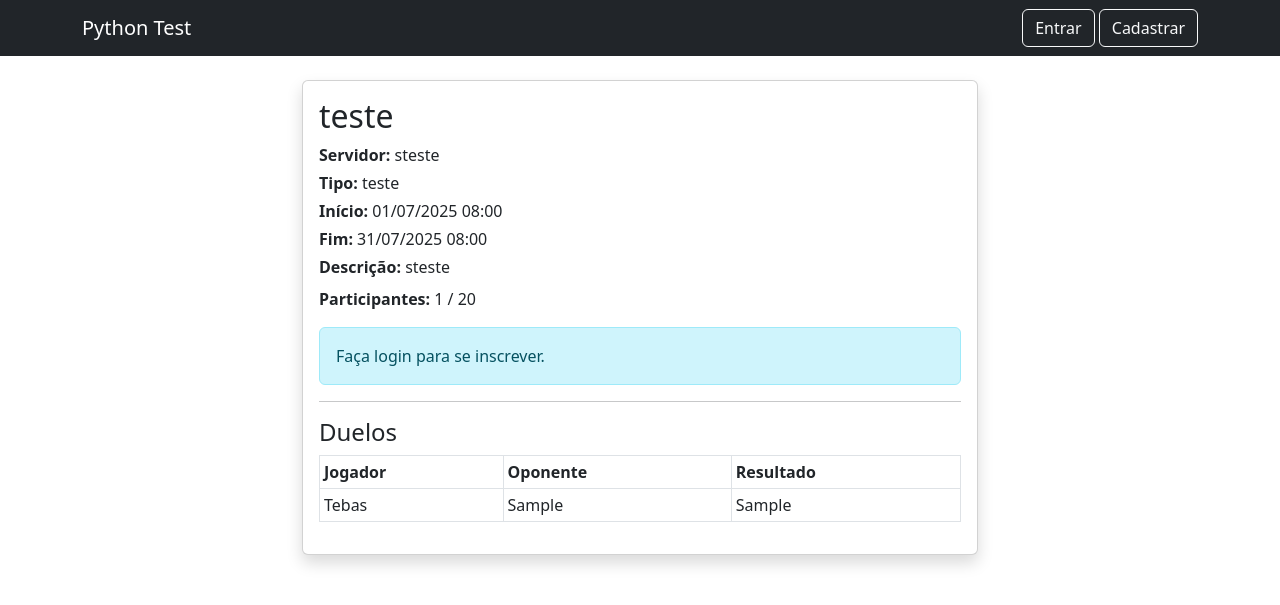
After one commit to rogeriobbvn/lorpt, a Flask app: page /championship/1 in a window 1280 px wide. The commit adds this page. Shown: the top 605 px of the page. Run offline with Flask 3, Linux system fonts and the light colour scheme; tables that the repository leaves empty hold one stand-in row (values such as "Sample post").

Commit message:
Implementação completa: admin inicia campeonato, gera duelos em grupos, placar editável, perfil com vitórias/derrotas/elo, campos extras nos models, script init_db.py para inicializar banco.

```diff
--- a/app.py
+++ b/app.py
@@ -42,6 +42,9 @@ def login():
     if form.validate_on_submit():
         user = User.query.filter_by(email=form.email.data).first()
         if user and check_password_hash(user.password, form.password.data):
+            from datetime import datetime
+            user.last_login = datetime.utcnow()
+            db.session.commit()
             login_user(user)
             return redirect(url_for('index'))
         flash('Login inválido')
@@ -53,11 +56,6 @@ def logout():
     logout_user()
     return redirect(url_for('index'))
 
-@app.route('/profile', methods=['GET', 'POST'])
-@login_required
-def profile():
-    # Implementar edição de perfil
-    return render_template('profile.html')
 
 @app.route('/championship/new', methods=['GET', 'POST'])
 @login_required
@@ -79,24 +77,140 @@ def new_championship():
         )
         db.session.add(champ)
         db.session.commit()
+        print(f"[LOG] Campeonato cadastrado: {champ.name} ({champ.server}, {champ.type})")
         flash('Campeonato criado com sucesso!')
         return redirect(url_for('index'))
+    else:
+        if form.errors:
+            print('[LOG] Erros no cadastro de campeonato:', form.errors)
     return render_template('new_championship.html', form=form)
 
-@app.route('/championship/<int:champ_id>')
+@app.route('/championship/<int:champ_id>', methods=['GET'])
 def view_championship(champ_id):
     champ = Championship.query.get_or_404(champ_id)
     return render_template('championship.html', champ=champ)
 
-@app.route('/admin')
+@app.route('/championship/<int:champ_id>/iniciar', methods=['POST'])
+@login_required
+def iniciar_campeonato(champ_id):
+    from random import shuffle
+    champ = Championship.query.get_or_404(champ_id)
+    if not current_user.is_admin or champ.started:
+        flash('Ação não permitida.')
+        return redirect(url_for('view_championship', champ_id=champ_id))
+    # Marcar como iniciado
+    champ.started = True
+    # Separar em 2 grupos
+    participantes = list(champ.participants)
+    shuffle(participantes)
+    meio = len(participantes) // 2
+    grupoA = participantes[:meio]
+    grupoB = participantes[meio:]
+    # Criar duelos dentro dos grupos
+    from models import Match
+    for grupo in [grupoA, grupoB]:
+        for i in range(len(grupo)):
+            for j in range(i+1, len(grupo)):
+                m1 = Match(championship_id=champ.id, player_id=grupo[i].id, opponent=grupo[j].nickname)
+                m2 = Match(championship_id=champ.id, player_id=grupo[j].id, opponent=grupo[i].nickname)
+                db.session.add(m1)
+                db.session.add(m2)
+    db.session.commit()
+    flash('Campeonato iniciado e duelos criados!')
+    return redirect(url_for('view_championship', champ_id=champ_id))
+
+@app.route('/match/<int:match_id>/score', methods=['POST'])
+@login_required
+def atualizar_score(match_id):
+    from models import Match
+    match = Match.query.get_or_404(match_id)
+    champ = Championship.query.get(match.championship_id)
+    if not current_user.is_admin:
+        flash('Apenas admin pode atualizar o placar.')
+        return redirect(url_for('view_championship', champ_id=champ.id))
+    result = flask.request.form.get('result')
+    # Atualizar placar e estatísticas
+    match.result = result
+    # Atualiza vitórias/derrotas se resultado for válido
+    jogador = match.player
+    # Procurar oponente pelo nickname
+    from models import User
+    oponente = User.query.filter_by(nickname=match.opponent).first()
+    # Remover contagem anterior se já existia
+    if match.result in ['vitória', 'derrota', 'WO']:
+        if match.result == 'vitória':
+            jogador.victories = max(0, jogador.victories - 1)
+            if oponente:
+                oponente.defeats = max(0, oponente.defeats - 1)
+        elif match.result in ['derrota', 'WO']:
+            jogador.defeats = max(0, jogador.defeats - 1)
+            if oponente:
+                oponente.victories = max(0, oponente.victories - 1)
+    # Adicionar nova contagem
+    if result == 'vitória':
+        jogador.victories += 1
+        if oponente:
+            oponente.defeats += 1
+    elif result in ['derrota', 'WO']:
+        jogador.defeats += 1
+        if oponente:
+            oponente.victories += 1
+    db.session.commit()
+    flash('Placar atualizado!')
+    return redirect(url_for('view_championship', champ_id=champ.id))
+
+@app.route('/championship/<int:champ_id>/inscrever', methods=['POST'])
+@login_required
+def inscrever(champ_id):
+    champ = Championship.query.get_or_404(champ_id)
+    if current_user not in champ.participants:
+        champ.participants.append(current_user)
+        db.session.commit()
+        flash('Inscrição realizada com sucesso!')
+    else:
+        flash('Você já está inscrito neste campeonato.')
+    return redirect(url_for('view_championship', champ_id=champ.id))
+
+@app.route('/profile', methods=['GET', 'POST'])
+@login_required
+def profile():
+    from forms import ProfileForm
+    form = ProfileForm(nickname=current_user.nickname)
+    last_login = current_user.last_login
+    # Contar vitórias e derrotas
+    victories = sum(1 for m in current_user.matches if m.result == 'vitória')
+    defeats = sum(1 for m in current_user.matches if m.result == 'derrota')
+    if form.validate_on_submit():
+        current_user.nickname = form.nickname.data
+        db.session.commit()
+        flash('Nickname atualizado com sucesso!')
+        return redirect(url_for('profile'))
+    return render_template('profile.html', form=form, last_login=last_login, victories=victories, defeats=defeats)
+
+@app.route('/admin', methods=['GET', 'POST'])
 @login_required
 def admin_panel():
+    from forms import AdminEloForm
     if not current_user.is_admin:
         flash('Acesso restrito ao admin.')
         return redirect(url_for('index'))
     users = User.query.all()
     championships = Championship.query.all()
-    return render_template('admin.html', users=users, championships=championships)
+    # Lógica para atualizar elo
+    if 'user_id' in flask.request.form:
+        user_id = flask.request.form['user_id']
+        new_elo = flask.request.form['elo']
+        user = User.query.get(int(user_id))
+        if user:
+            user.elo = new_elo
+            db.session.commit()
+            flash(f'Elo de {user.nickname} atualizado para {new_elo}!')
+        return redirect(url_for('admin_panel'))
+    return render_template('admin.html', users=users, championships=championships, AdminEloForm=AdminEloForm)
+
+@app.route('/teste')
+def teste():
+    return render_template('teste.html')
 
 if __name__ == '__main__':
     with app.app_context():
--- /dev/null
+++ b/init_db.py
@@ -0,0 +1,5 @@
+from app import app, db
+
+with app.app_context():
+    db.create_all()
+    print("Banco de dados criado com sucesso!")
--- a/models.py
+++ b/models.py
@@ -12,6 +12,10 @@ class User(UserMixin, db.Model):
     server = db.Column(db.String(50))
     image = db.Column(db.String(200))
     is_admin = db.Column(db.Boolean, default=False)
+    last_login = db.Column(db.DateTime)
+    elo = db.Column(db.String(20), default='Bronze')
+    victories = db.Column(db.Integer, default=0)
+    defeats = db.Column(db.Integer, default=0)
     matches = db.relationship('Match', backref='player', lazy=True)
 
 class Championship(db.Model):
@@ -26,6 +30,7 @@ class Championship(db.Model):
     auto_signup = db.Column(db.Boolean, default=True)
     participants = db.relationship('User', secondary='championship_participants', backref='championships')
     matches = db.relationship('Match', backref='championship', lazy=True)
+    started = db.Column(db.Boolean, default=False)
 
 class Match(db.Model):
     id = db.Column(db.Integer, primary_key=True)
--- a/seed_users.py
+++ b/seed_users.py
@@ -3,8 +3,8 @@ from models import User
 from werkzeug.security import generate_password_hash
 
 with app.app_context():
-    if not User.query.filter_by(email='teste1@email.com').first():
-        user1 = User(email='teste1@email.com', nickname='teste1', password=generate_password_hash('123456', method='pbkdf2:sha256'))
+    if not User.query.filter_by(email='rogeriobbvn@gmail.com').first():
+        user1 = User(email='rogeriobbvn@gmail.com', nickname='Tebas', password=generate_password_hash('123456', method='pbkdf2:sha256'))
         db.session.add(user1)
     if not User.query.filter_by(email='teste2@email.com').first():
         user2 = User(email='teste2@email.com', nickname='teste2', password=generate_password_hash('123456', method='pbkdf2:sha256'))
--- /dev/null
+++ b/templates/championship.html
@@ -0,0 +1,60 @@
+{% extends 'base.html' %}
+{% block content %}
+<div class="container mt-4" style="max-width:700px;">
+  <div class="card shadow">
+    <div class="card-body">
+      <h2 class="mb-2">{{ champ.name }}</h2>
+      <p class="mb-1"><strong>Servidor:</strong> {{ champ.server }}</p>
+      <p class="mb-1"><strong>Tipo:</strong> {{ champ.type }}</p>
+      <p class="mb-1"><strong>Início:</strong> {{ champ.start_date.strftime('%d/%m/%Y %H:%M') }}</p>
+      <p class="mb-1"><strong>Fim:</strong> {{ champ.end_date.strftime('%d/%m/%Y %H:%M') }}</p>
+      <p class="mb-2"><strong>Descrição:</strong> {{ champ.description }}</p>
+      <p><strong>Participantes:</strong> {{ champ.participants|length }} / {{ champ.max_participants or '∞' }}</p>
+      {% if not champ.started %}
+        {% if current_user.is_authenticated and current_user.is_admin %}
+          <form method="POST" action="{{ url_for('iniciar_campeonato', champ_id=champ.id) }}">
+            <button type="submit" class="btn btn-danger mb-2">Iniciar Campeonato</button>
+          </form>
+        {% endif %}
+        {% if current_user.is_authenticated and current_user not in champ.participants %}
+          <form method="POST" action="{{ url_for('inscrever', champ_id=champ.id) }}">
+            <button type="submit" class="btn btn-primary">Inscrever-se</button>
+          </form>
+        {% elif current_user.is_authenticated and current_user in champ.participants %}
+          <div class="alert alert-success mt-2">Você já está inscrito neste campeonato.</div>
+        {% else %}
+          <div class="alert alert-info mt-2">Faça login para se inscrever.</div>
+        {% endif %}
+      {% else %}
+        <div class="alert alert-warning">Campeonato já iniciado. Inscrições encerradas.</div>
+      {% endif %}
+      <hr>
+      <h4 class="mt-3">Duelos</h4>
+      {% if champ.matches %}
+        <table class="table table-sm table-bordered">
+          <thead><tr><th>Jogador</th><th>Oponente</th><th>Resultado</th>{% if current_user.is_authenticated and current_user.is_admin %}<th>Ação</th>{% endif %}</tr></thead>
+          <tbody>
+            {% for match in champ.matches %}
+              <tr>
+                <td>{{ match.player.nickname }}</td>
+                <td>{{ match.opponent }}</td>
+                <td>{{ match.result or '-' }}</td>
+                {% if current_user.is_authenticated and current_user.is_admin %}
+                <td>
+                  <form method="POST" action="{{ url_for('atualizar_score', match_id=match.id) }}" class="d-flex align-items-center" style="gap:4px;">
+                    <input type="text" name="result" value="{{ match.result or '' }}" class="form-control form-control-sm" style="width:60px;">
+                    <button type="submit" class="btn btn-sm btn-success">Salvar</button>
+                  </form>
+                </td>
+                {% endif %}
+              </tr>
+            {% endfor %}
+          </tbody>
+        </table>
+      {% else %}
+        <p>Nenhum duelo gerado ainda.</p>
+      {% endif %}
+    </div>
+  </div>
+</div>
+{% endblock %}
--- /dev/null
+++ b/templates/teste.html
@@ -0,0 +1,6 @@
+{% extends 'base.html' %}
+{% block content %}
+<div class="container mt-5">
+  <div class="alert alert-success">App Flask funcionando normalmente!</div>
+</div>
+{% endblock %}
```
Also changed, not shown: forms.py (+11 -0 lines), templates/admin.html (+8 -1 lines), templates/profile.html (added, +35 -0 lines), instance/legend.db.
